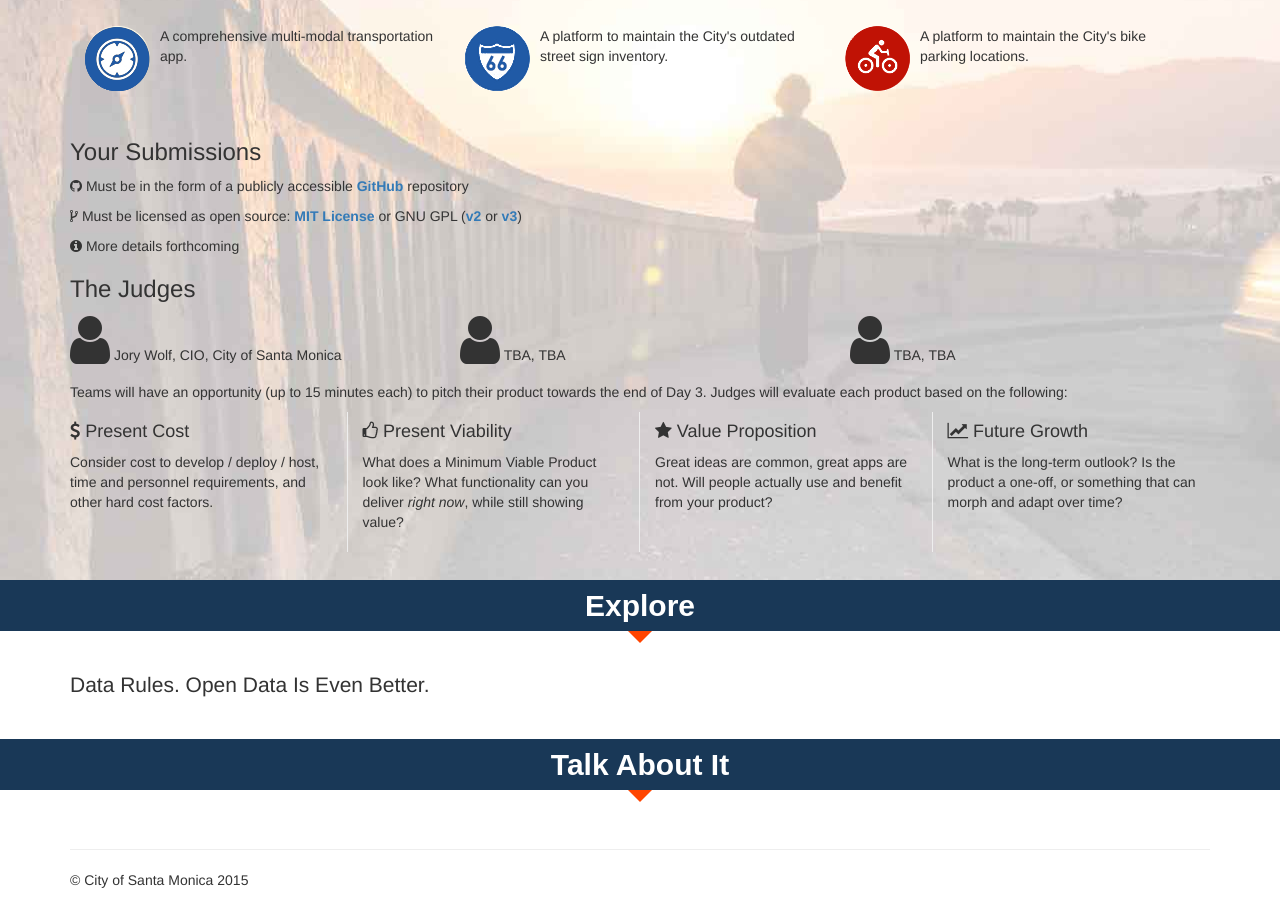
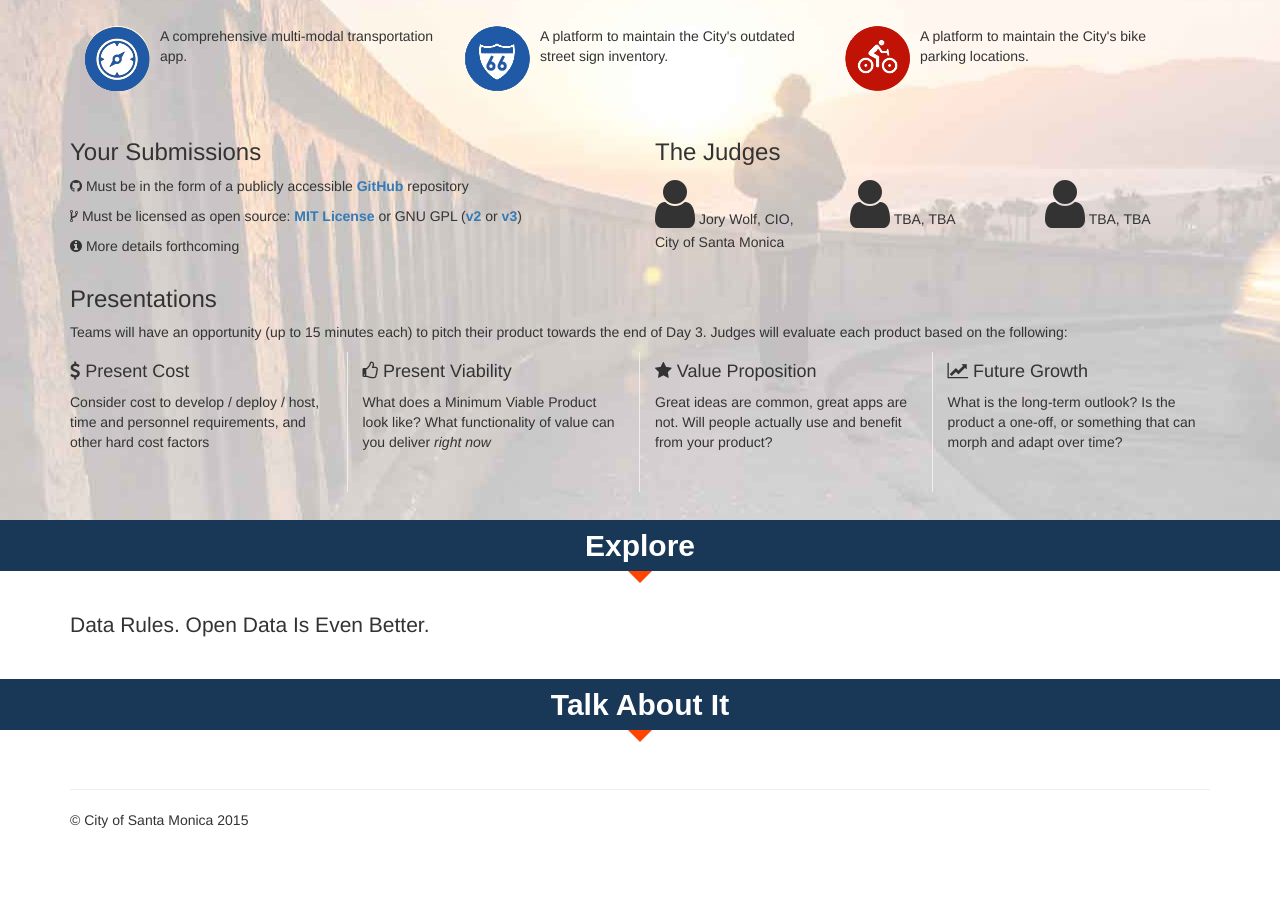
Before and after one commit to CityofSantaMonica/hackthebeach, a Jekyll site: the page built from index.html, in a window 1280 px wide and 900 px high, scrolled down 1421 px. Built offline with Jekyll 4.4.1, drawn with Linux system fonts in a browser that asks for light colours; nearby versions of some CDN libraries; comment, search, counter and statistics services are not loaded; after the commit the page ends 2261 px from its top, so only the background shows below that.

Commit message:
reorg contest

```diff
--- a/_data/judging.yaml
+++ b/_data/judging.yaml
@@ -10,11 +10,11 @@ judges:
 
 criteria:
   - name: Present Cost
-    description: Consider cost to develop / deploy / host, time and personnel requirements, and other hard cost factors.
+    description: Consider cost to develop / deploy / host, time and personnel requirements, and other hard cost factors
     icon: fa-usd
 
   - name: Present Viability
-    description: What does a Minimum Viable Product look like? What functionality can you deliver <em>right now</em>, while still showing value?
+    description: What does a Minimum Viable Product look like? What functionality of value can you deliver <em>right now</em>
     icon: fa-thumbs-o-up
 
   - name: Value Proposition
--- a/_includes/contest.html
+++ b/_includes/contest.html
@@ -6,8 +6,15 @@
 
     {% include contest/ideas.html %}
 
-    {% include contest/submissions.html %}
+    <div class="row">
+      <div class="col-md-6">
+        {% include contest/guidelines.html %}
+      </div>
+      <div class="col-md-6">
+        {% include contest/judges.html %}
+      </div>
+    </div>
 
-    {% include contest/judging.html %}
+    {% include contest/presentations.html %}
   </div>
 </div>
--- /dev/null
+++ b/_includes/contest/judges.html
@@ -0,0 +1,9 @@
+<h3>The Judges</h3>
+<div class="row">
+  {% for judge in site.data.judging.judges %}
+  <div class="judge col-md-{{ 12 | divided_by:forloop.length }}">
+    <span class="headshot">{% if judge.headshot %}<img src="{{ judge.headshot }}" alt="{{ judge.name }} headshot" class="img-rounded"/>{% else %}<i class="fa fa-user"></i>{% endif %}</span>
+    <span class="name">{{ judge.name }}, {{ judge.title }}</span>
+  </div>
+  {% endfor %}
+</div>
--- a/_includes/contest/judging.html
+++ /dev/null
@@ -1,20 +0,0 @@
-<h3>The Judges</h3>
-<div class="row">
-  {% for judge in site.data.judging.judges %}
-  <div class="judge col-md-{{ 12 | divided_by:forloop.length }}">
-    <span class="headshot">{% if judge.headshot %}<img src="{{ judge.headshot }}" alt="{{ judge.name }} headshot" class="img-rounded"/>{% else %}<i class="fa fa-user"></i>{% endif %}</span>
-    <span class="name">{{ judge.name }}, {{ judge.title }}</span>
-  </div>
-  {% endfor %}
-</div>
-
-<p class="">Teams will have an opportunity (up to 15 minutes each) to pitch their product towards the end of Day 3. Judges will evaluate each product based on the following:</p>
-
-<div class="row criteria">
-  {% for criteria in site.data.judging.criteria %}
-  <div class="col-md-{{ 12 | divided_by:forloop.length }}">
-    <h4><i class="fa {{ criteria.icon }}"></i> {{ criteria.name }}</h4>
-    <p>{{ criteria.description }}</p>
-  </div>
-  {% endfor %}
-</div>
--- /dev/null
+++ b/_includes/contest/presentations.html
@@ -0,0 +1,11 @@
+<h3>Presentations</h3>
+<p>Teams will have an opportunity (up to 15 minutes each) to pitch their product towards the end of Day 3. Judges will evaluate each product based on the following:</p>
+
+<div class="row criteria">
+  {% for criteria in site.data.judging.criteria %}
+  <div class="col-md-{{ 12 | divided_by:forloop.length }}">
+    <h4><i class="fa {{ criteria.icon }}"></i> {{ criteria.name }}</h4>
+    <p>{{ criteria.description }}</p>
+  </div>
+  {% endfor %}
+</div>
```
Also changed, not shown: _includes/contest/guidelines.html (renamed from _includes/contest/submissions.html).
